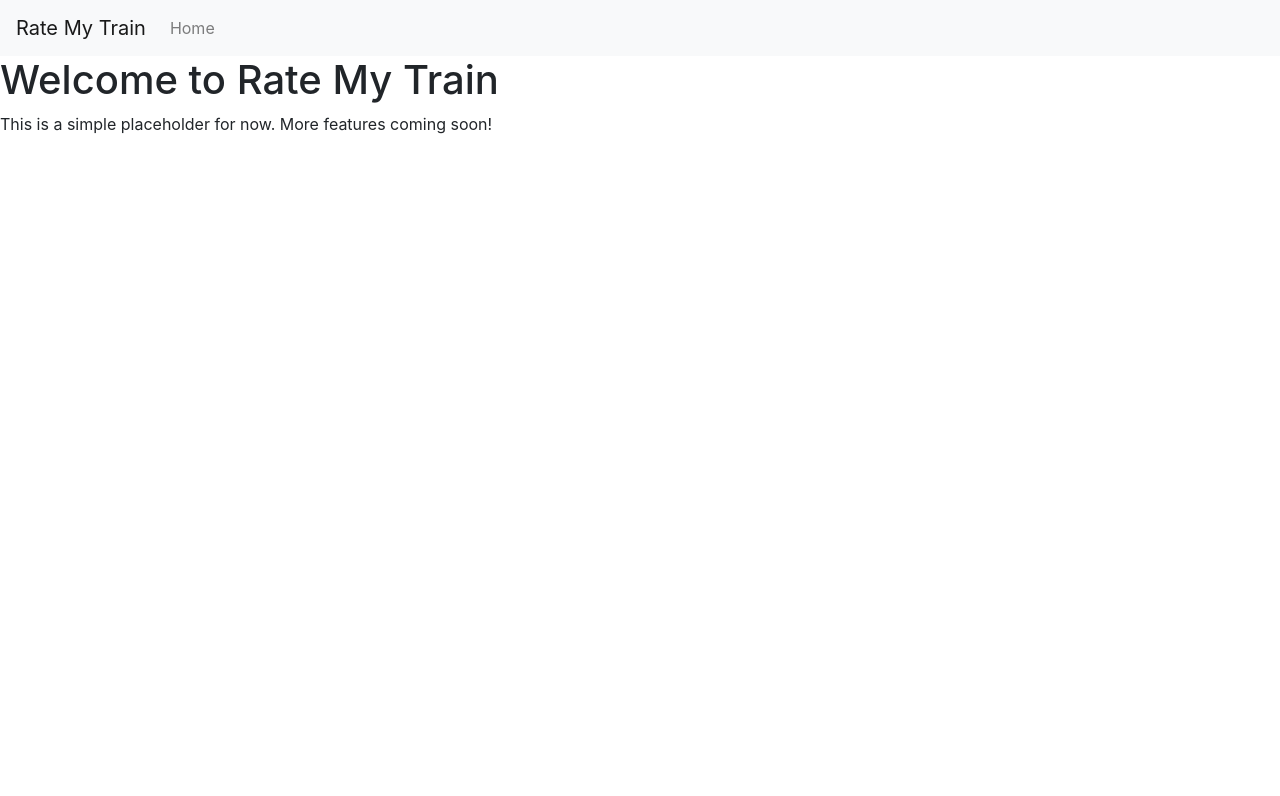
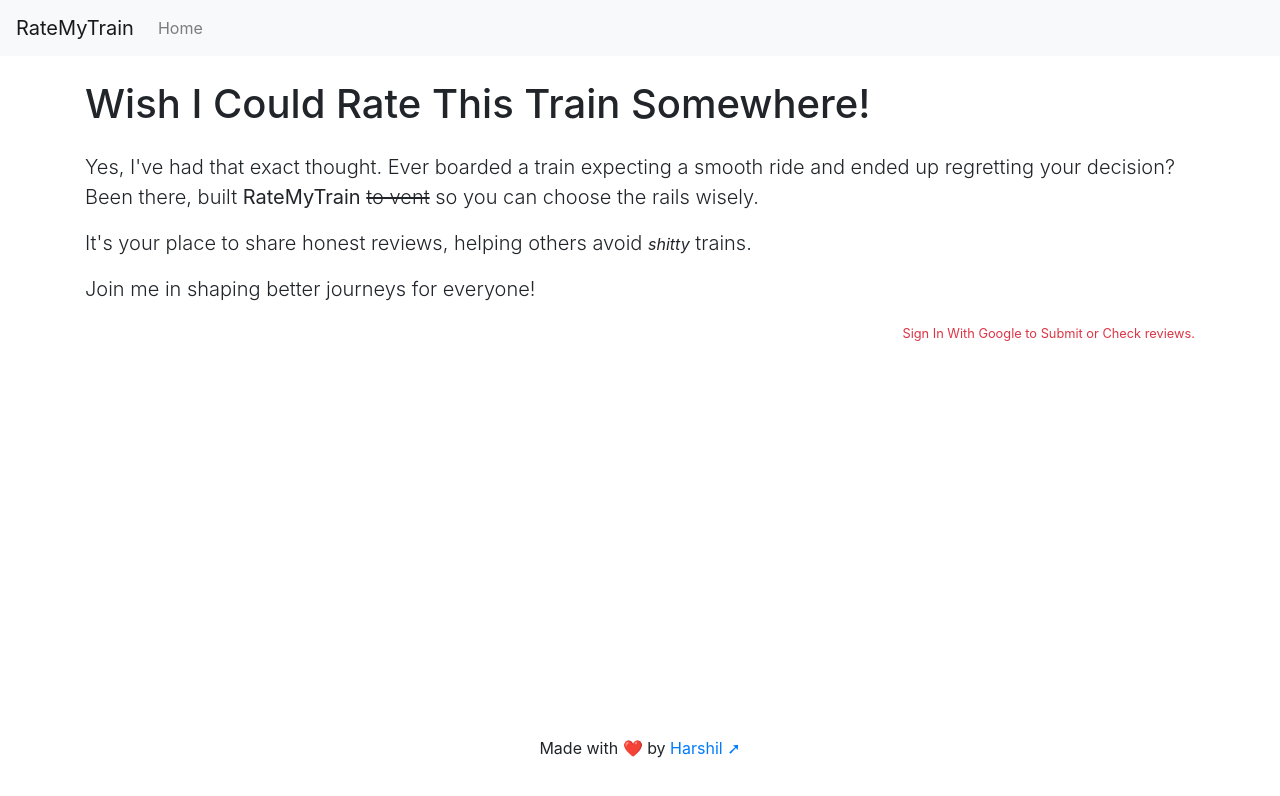
Before and after one commit to harshilshrma/rate-my-train, a Next.js app in the folder rate-my-train/: page / in a window 1280 px wide. Shown: the top 796 px of the page. Built offline with nearby package versions, Linux system fonts and the light colour scheme; no server answers.

Commit message:
base website done

```diff
--- a/rate-my-train/app/globals.css
+++ b/rate-my-train/app/globals.css
@@ -1,63 +1,44 @@
-@layer base {
-  :root {
-    --background: 0 0% 100%;
-    --foreground: 222.2 84% 4.9%;
+* {
+  box-sizing: border-box;
+  padding: 0;
+  margin: 0;
+}
+nav h2 {
+  display: inline;
+  margin-right: 2rem;
+}
+nav ul {
+  display: inline;
+  list-style-type: none;
+  margin: 0;
+  padding: 0;
+}
+nav ul li {
+  display: inline;
+  margin-right: 1rem;
+}
+form div {
+  margin-bottom: 0.25rem;
+}
+form label {
+  display: block;
+  margin-bottom: 0.5rem;
+  margin-top: 0.5rem;
+}
 
-    --card: 0 0% 100%;
-    --card-foreground: 222.2 84% 4.9%;
-
-    --popover: 0 0% 100%;
-    --popover-foreground: 222.2 84% 4.9%;
-
-    --primary: 222.2 47.4% 11.2%;
-    --primary-foreground: 210 40% 98%;
-
-    --secondary: 210 40% 96.1%;
-    --secondary-foreground: 222.2 47.4% 11.2%;
-
-    --muted: 210 40% 96.1%;
-    --muted-foreground: 215.4 16.3% 46.9%;
-
-    --accent: 210 40% 96.1%;
-    --accent-foreground: 222.2 47.4% 11.2%;
-
-    --destructive: 0 84.2% 60.2%;
-    --destructive-foreground: 210 40% 98%;
-
-    --border: 214.3 31.8% 91.4%;
-    --input: 214.3 31.8% 91.4%;
-    --ring: 222.2 84% 4.9%;
-
-    --radius: 0.5rem;
-  }
-
-  .dark {
-    --background: 222.2 84% 4.9%;
-    --foreground: 210 40% 98%;
-
-    --card: 222.2 84% 4.9%;
-    --card-foreground: 210 40% 98%;
-
-    --popover: 222.2 84% 4.9%;
-    --popover-foreground: 210 40% 98%;
-
-    --primary: 210 40% 98%;
-    --primary-foreground: 222.2 47.4% 11.2%;
-
-    --secondary: 217.2 32.6% 17.5%;
-    --secondary-foreground: 210 40% 98%;
-
-    --muted: 217.2 32.6% 17.5%;
-    --muted-foreground: 215 20.2% 65.1%;
-
-    --accent: 217.2 32.6% 17.5%;
-    --accent-foreground: 210 40% 98%;
-
-    --destructive: 0 62.8% 30.6%;
-    --destructive-foreground: 210 40% 98%;
-
-    --border: 217.2 32.6% 17.5%;
-    --input: 217.2 32.6% 17.5%;
-    --ring: 212.7 26.8% 83.9%;
-  }
+form input,
+form textarea {
+  width: 100%;
+  padding: 0.5rem;
+  margin-bottom: 0.5rem;
 }
+form button {
+  padding: 0.5rem 1rem;
+  background-color: #007bff;
+  color: white;
+  border: none;
+  cursor: pointer;
+}
+form button:hover {
+  background-color: #0056b3;
+}
--- a/rate-my-train/app/page.js
+++ b/rate-my-train/app/page.js
@@ -14,18 +14,33 @@ export default function Home() {
   useEffect(() => {
     const sessionListener = supabase.auth.onAuthStateChange((event, session) => {
       console.log(event, session)
-      if ((event === 'SIGNED_OUT') && window.location.pathname === '/submit-review') {
+      if ((event === 'SIGNED_OUT') && (window.location.pathname === '/submit-review' || window.location.pathname === '/check-reviews')) {
         window.location.href = '/';
       }
     });
   }, []);
 
   return (
-    <div>
-      <main>
-        <h1>Welcome to Rate My Train</h1>
-        <p>This is a simple placeholder for now. More features coming soon!</p>
+    <div className="container mt-4">
+      <main className="text-left">
+        <h1 className="mb-4">Wish I Could Rate This Train Somewhere!</h1>
+        <div>
+          <p className="lead">Yes, I've had that exact thought. Ever boarded a train expecting a smooth ride and ended up regretting your decision? Been there, built <strong>RateMyTrain</strong> <del>to vent</del> so you can choose the rails wisely.</p>
+        </div>
+        <div>
+          <p className="lead">It's your place to share honest reviews, helping others avoid <small><em>shitty</em></small> trains.</p>
+        </div>
+
+        <p className="lead">Join me in shaping better journeys for everyone!</p>
+
+
+        <p className='text-right text-danger'><small>Sign In With Google to Submit or Check reviews.</small></p>
+
+
       </main>
+      <footer className=" fixed-bottom text-center mb-4">
+        <p>Made with ❤️ by <a href="https://x.com/harshilshrma" target="_blank" rel="noopener noreferrer">Harshil ➚</a></p>
+      </footer>
     </div>
   );
 }
--- a/rate-my-train/app/submit-review/page.js
+++ b/rate-my-train/app/submit-review/page.js
@@ -28,7 +28,7 @@ export default function SubmitReview() {
                 // Redirect to home page after a delay
                 setTimeout(() => {
                     window.location.href = '/';
-                }, 1000);
+                }, 500);
             } else {
                 setAuthenticated(true); // User is authenticated
             }
--- a/rate-my-train/components/Navbar.js
+++ b/rate-my-train/components/Navbar.js
@@ -37,7 +37,7 @@ export default function Navbar() {
     return (
         <nav className="navbar navbar-expand-lg navbar-light bg-light">
             <Link href="/" className="navbar-brand">
-                Rate My Train
+                RateMyTrain
             </Link>
             <button
                 className="navbar-toggler"
```
Also changed, not shown: rate-my-train/app/check-reviews/page.js (+86 -19 lines), rate-my-train/app/dashboard/page.js (deleted, +0 -65 lines).
